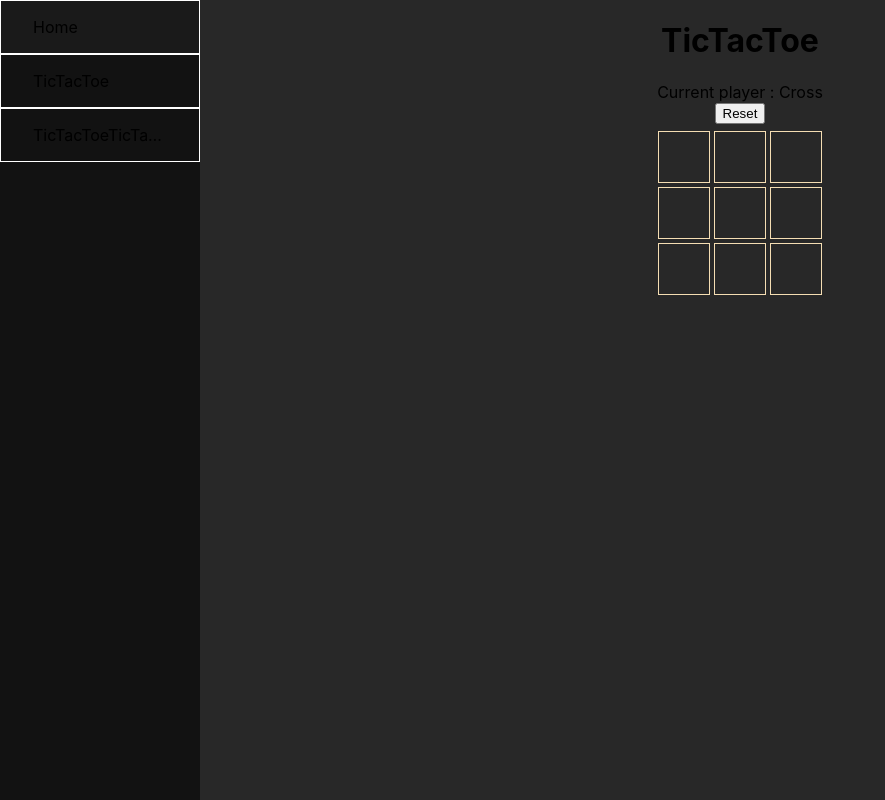
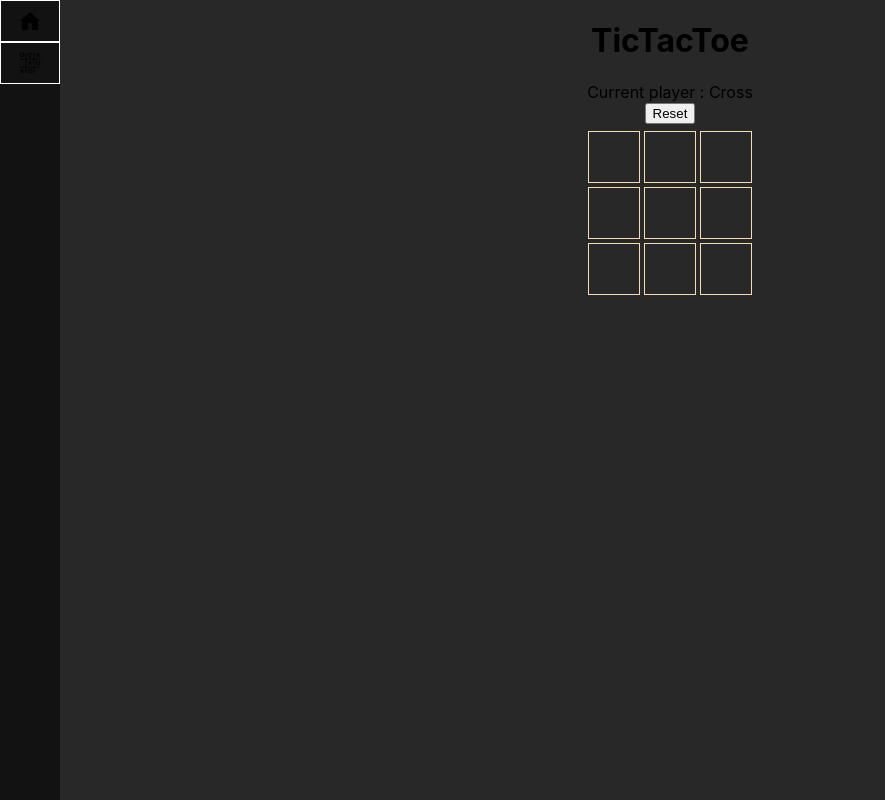
Before and after one commit to neito-s-den/react-web, a React (Vite) app: page / in a window 1280 px wide. Shown: the whole page, without its empty margins (0-885 px from the left). Built offline with nearby package versions, Linux system fonts and the light colour scheme.

Commit message:
starting folded /unfolded sidebar

```diff
--- a/src/App.jsx
+++ b/src/App.jsx
@@ -5,6 +5,7 @@ import Sidebar from './components/Sidebar/Sidebar';
 
 function App() {
   const [currentView, setCurrentView] = useState('tictactoe');
+  const [isSidebarOpen, setIsSidebarOpen] = useState(false);
 
   const renderView = () => {
     switch (currentView) {
@@ -20,7 +21,7 @@ function App() {
   return (
     <>
       <div className="view-container">
-        <Sidebar setCurrentView={setCurrentView} />
+        <Sidebar setCurrentView={setCurrentView} isOpen={isSidebarOpen}/>
         {renderView()}
       </div>
     </>
--- /dev/null
+++ b/src/assets/menu-items.json
@@ -0,0 +1,12 @@
+[
+    {
+        "name": "Home",
+        "view": "home",
+        "icon": "home.png"
+    },
+    {
+        "name": "TicTacToe",
+        "view": "tictactoe",
+        "icon": "tictactoe.png"
+    }
+]
--- a/src/components/Sidebar/Sidebar.css
+++ b/src/components/Sidebar/Sidebar.css
@@ -1,25 +1,24 @@
-.sidebar {
-    /* position: fixed; */
-    /* top: 0;
-    left: 0; */
+.menu {
     z-index: 1000;
     height: 100vh;
     background-color: #121212;
-    width: 200px;
     overflow-y: auto;
 }
 
-.sidebar .menuElement {
-    /* display: flex; */
-    padding: 1em 2em;
-    width: auto;
-    overflow: hidden;
-    border: 1px solid white;
-    text-overflow: ellipsis;
-    white-space: nowrap;
-    max-width: 100%;
+.folded {
+    width: 60px;
 }
 
-.sidebar .menuElement:hover {
-    background-color: #1a1a1a;
+.unfolded {
+    width: 240px;
 }
+
+.menuElement {
+    display: flex;
+    justify-content: center;
+    border: 1px solid white;
+    padding: 0.5em 0;
+}
+.menuElement img {
+    height: 1.5em;
+}
--- a/src/components/Sidebar/Sidebar.jsx
+++ b/src/components/Sidebar/Sidebar.jsx
@@ -1,13 +1,30 @@
 import './Sidebar.css';
+import menuItems from '../../assets/menu-items.json';
 
-function Sidebar({ setCurrentView }) {
-    return (
-        <aside className="sidebar">
-            <div className="menuElement" onClick={() => setCurrentView('home')}>Home</div>
-            <div className="menuElement" onClick={() => setCurrentView('tictactoe')}>TicTacToe</div>
-            <div className="menuElement" onClick={() => setCurrentView('tictactoe')}>TicTacToeTicTacToeTicTacToe</div>
-        </aside>
-    );
+function Sidebar({ setCurrentView, isOpen }) {
+    console.log(menuItems);
+
+    if (!isOpen) {
+        return (
+            <aside className={`menu folded`}>
+                {menuItems.map((item, index) => (
+                    <div className="menuElement" key={index} onClick={() => setCurrentView(item.view)}>
+                        <img className='icon' src={item.icon} />
+                    </div>
+                ))}
+            </aside>
+        );
+    } else {
+        return (
+            <aside className={`menu unfolded`}>
+                {menuItems.map((item, index) => (
+                    <div className="menuElement" key={index} onClick={() => setCurrentView(item.view)}>
+                        <img className='icon' src={item.icon} />
+                    </div>
+                ))}
+            </aside>
+        );
+    }
 }
 
 export default Sidebar;
```
Also changed, not shown: src/components/TicTacToe/TicTacToe.jsx (+7 -7 lines), public/home.png (added), public/tictactoe.png (added).
